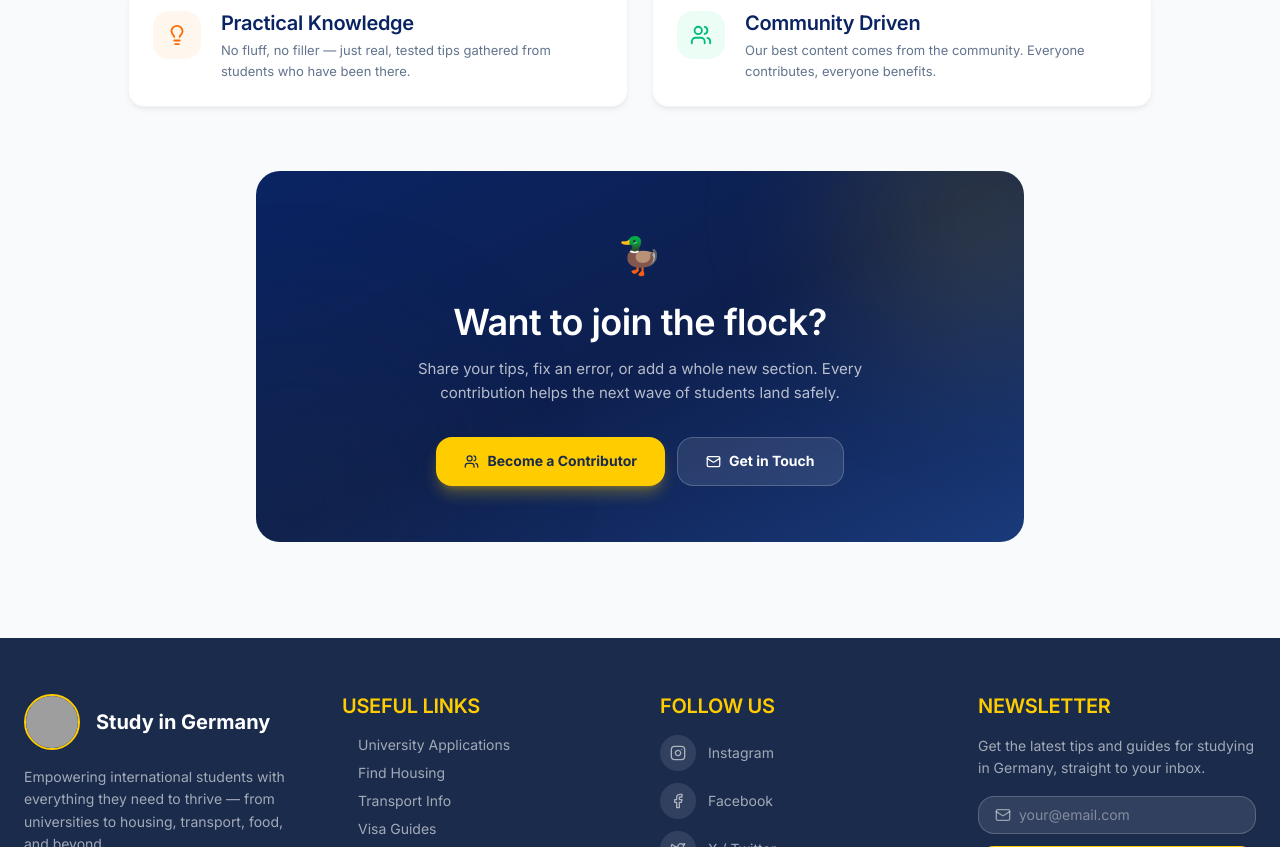
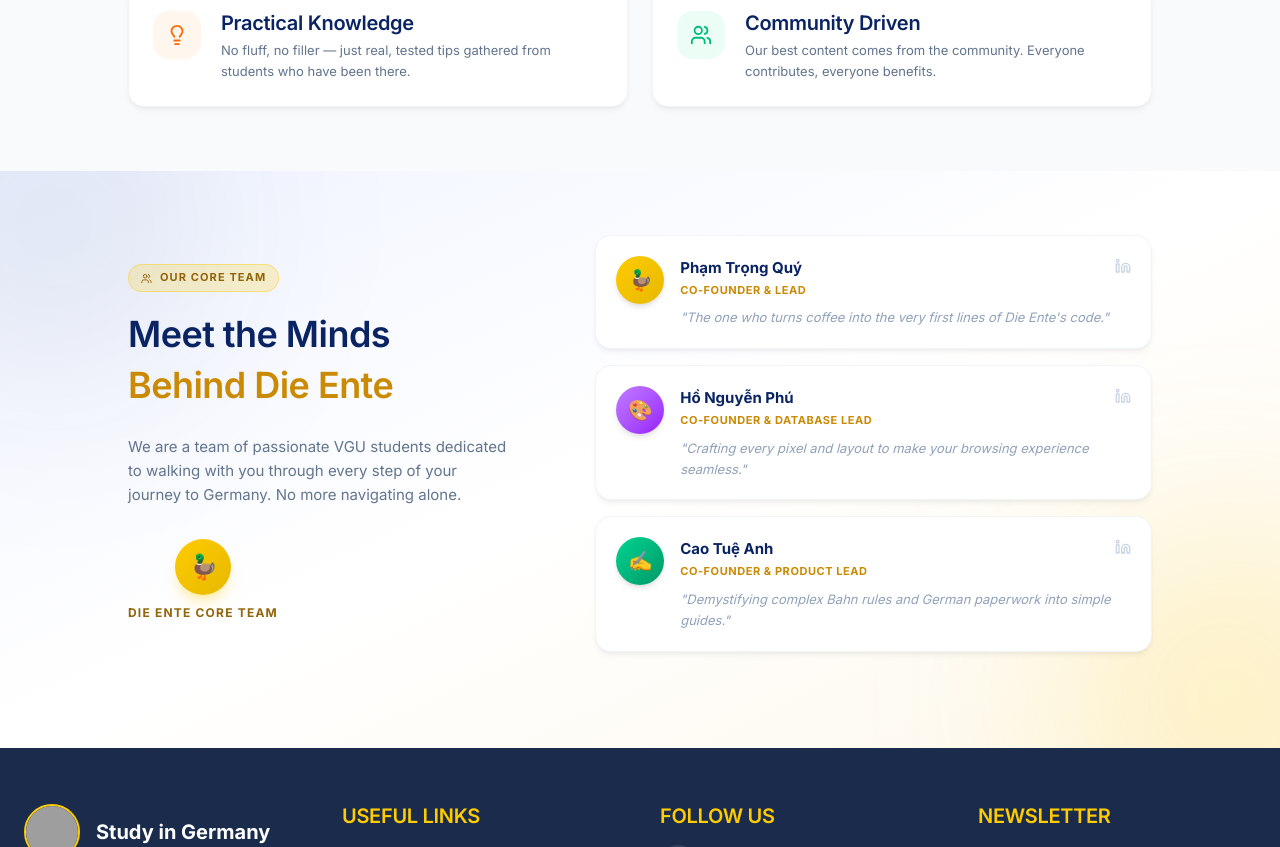
Before and after one commit to QuillenCookies/vgu-study-in-germany, a React (Vite) app in the folder frontend/: page /about in a window 1280 px wide. Shown: the part 1473-2320 px from the top of the page. Built offline with nearby package versions, Linux system fonts and the light colour scheme; grey boxes are pictures that could not be loaded; a web font is replaced by a local one.

Commit message:
Change Transition at the bottom of Herosection and Content Core team in About us Page

```diff
--- a/frontend/src/components/pages/home/sections/HeroSection.tsx
+++ b/frontend/src/components/pages/home/sections/HeroSection.tsx
@@ -39,7 +39,11 @@ const HeroSection: React.FC = () => {
                 style={{ background: `linear-gradient(to bottom, ${MIDNIGHT}CC, ${MIDNIGHT}99, ${MIDNIGHT}CC)` }}
                 aria-hidden="true"
             />
-            <div className="absolute inset-0 bg-gradient-to-t from-black/60 via-transparent to-transparent" aria-hidden="true" />
+            <div
+                className="absolute inset-0"
+                style={{ background: 'linear-gradient(to top, #0A1525DD 0%, transparent 45%)' }}
+                aria-hidden="true"
+            />
             <div
                 className="absolute inset-0 pointer-events-none z-[1]"
                 style={{ background: 'linear-gradient(to right, #0D1226 0%, #0D1226CC 8%, transparent 50%)' }}
--- a/frontend/src/lib/translations.ts
+++ b/frontend/src/lib/translations.ts
@@ -144,12 +144,12 @@ export const translations = {
     mentorsTitle:  { EN: 'Meet the Alpha Ducks', DE: 'Treffe die Alpha-Enten', VN: 'Gặp gỡ đàn vịt tiên phong' },
     mentorsSlogan: { EN: 'They swam the ocean, survived white winters and endless Anmeldung queues. Follow their wingbeats!', DE: 'Sie haben den Ozean durchquert, weiße Winter und endlose Anmeldeschlangen überlebt. Folge ihren Flügelschlägen!', VN: 'Họ đã bơi qua đại dương, sống sót qua những mùa đông tuyết trắng và những hàng dài chờ Anmeldung. Đừng ngần ngại bám theo sải cánh của họ!' },
     mentorsCTA:    { EN: 'Join the Alpha Duck Squad', DE: 'Dem Alpha-Enten-Kader beitreten', VN: 'Gia nhập đội ngũ Vịt Đầu Đàn ngay' },
-    duckBadge0:    { EN: 'Visa Pathfinder', DE: 'Visa-Pfadfinder', VN: 'Kẻ thuần hóa Visa' },
-    duckBadge1:    { EN: 'Survival Expert', DE: 'Überlebensexperte', VN: 'Chuyên Gia Sinh Tồn' },
-    duckBadge2:    { EN: 'Culture Guide', DE: 'Kulturführer', VN: 'Nhà Khám Phá Văn Hóa' },
-    duckQuote0:    { EN: "Don't fear the cold water, just make sure you paddle at the right rhythm.", DE: 'Fürchte das kalte Wasser nicht, paddle nur im richtigen Rhythmus.', VN: 'Đừng sợ nước lạnh, chỉ cần bạn biết cách quạt chân đúng nhịp.' },
-    duckQuote1:    { EN: "Germany isn't just beer — it's lines of code that change the world. Let me show you how to dive in!", DE: 'Deutschland ist nicht nur Bier — es sind Codezeilen, die die Welt verändern. Lass mich zeigen, wie du eintauchst!', VN: 'Đức không chỉ có bia, Đức còn có những dòng code thay đổi thế giới. Để mình chỉ bạn cách nhập cuộc!' },
-    duckQuote2:    { EN: 'Germany is most beautiful when you find yourself in its museums and afternoons by the Rhine.', DE: 'Deutschland ist am schönsten, wenn du dich in seinen Museen und Nachmittagen am Rhein wiederfindest.', VN: 'Nước Đức đẹp nhất là khi bạn tìm thấy tâm hồn mình trong những bảo tàng và những buổi chiều ngồi bên sông Rhine.' },
+    duckBadge0:    { EN: 'Co-Founder & Lead', DE: 'Co-Founder & Lead', VN: 'Đồng Sáng Lập & Lead' },
+    duckBadge1:    { EN: 'Co-Founder & Database Lead', DE: 'Co-Founder & Database Lead', VN: 'Đồng Sáng Lập & Database Lead' },
+    duckBadge2:    { EN: 'Co-Founder & Product Lead', DE: 'Co-Founder & Product Lead', VN: 'Đồng Sáng Lập & Product Lead' },
+    duckQuote0:    { EN: "The one who turns coffee into the very first lines of Die Ente's code.", DE: "The one who turns coffee into the very first lines of Die Ente's code.", VN: 'Người biến cà phê thành những dòng code đầu tiên của Die Ente.' },
+    duckQuote1:    { EN: 'Crafting every pixel and layout to make your browsing experience seamless.', DE: 'Crafting every pixel and layout to make your browsing experience seamless.', VN: 'Chăm chút từng pixel để trải nghiệm duyệt web của bạn thật mượt mà.' },
+    duckQuote2:    { EN: 'Demystifying complex Bahn rules and German paperwork into simple guides.', DE: 'Demystifying complex Bahn rules and German paperwork into simple guides.', VN: 'Biến những quy tắc Bahn phức tạp và thủ tục Đức thành hướng dẫn dễ hiểu.' },
     quackSwimStats:{ EN: 'Has swum through:', DE: 'Geschwommen durch:', VN: 'Đã bơi qua:' },
     // Section 5 — Daily Quacks
     quacksBadge:   { EN: '📢 Daily Quacks', DE: '📢 Tägliche Quacks', VN: '📢 Tin Vịt Hàng Ngày' },
@@ -160,9 +160,9 @@ export const translations = {
     quack3:        { EN: 'Register your address within 14 days of arrival. No Anmeldung = no bank account, no SIM card, no peace of mind. Priority #1.', DE: 'Melde deine Adresse innerhalb von 14 Tagen nach Ankunft an. Ohne Anmeldung = kein Bankkonto, keine SIM-Karte, keine Ruhe. Priorität #1.', VN: 'Đăng ký địa chỉ trong vòng 14 ngày sau khi đến. Không có Anmeldung = không có tài khoản ngân hàng, không có SIM, không có yên bình.' },
     quack4:        { EN: 'Germans separate trash into 4+ bins. Yellow bag for plastic, blue bin for paper, glass sorted by color. Welcome to the system.', DE: 'Deutsche trennen Müll in 4+ Behälter. Gelber Sack für Plastik, blaue Tonne für Papier, Glas nach Farbe sortiert. Willkommen im System.', VN: 'Người Đức phân loại rác thành 4+ loại. Túi vàng cho nhựa, thùng xanh cho giấy, thủy tinh theo màu. Chào mừng đến với hệ thống.' },
     quack5:        { EN: 'A Bahncard 25 pays for itself in one long-distance trip. Do the math, young duck, and save those precious Euros.', DE: 'Eine Bahncard 25 amortisiert sich bei einer Fernreise. Rechne nach, junges Entlein, und spare diese wertvollen Euros.', VN: 'Bahncard 25 hoàn vốn chỉ trong một chuyến đi dài. Tính toán đi, chú vịt trẻ, và tiết kiệm những đồng Euro quý giá đó.' },
-    duckTitle0:    { EN: 'Visa Taming · Bureaucracy Slayer', DE: 'Visa-Zähmung · Bürokratie-Töter', VN: 'Thuần hóa Visa · Diệt Thủ Tục' },
-    duckTitle1:    { EN: 'Code Wizard · WG Hunter', DE: 'Code-Zauberer · WG-Jäger', VN: 'Phù Thủy Code · Thợ Săn WG' },
-    duckTitle2:    { EN: 'Museum Pilgrim · Rhine Walker', DE: 'Museum-Pilger · Rhein-Wanderer', VN: 'Hành Hương Bảo Tàng · Dạo Bờ Rhine' },
+    duckTitle0:    { EN: 'Co-Founder & Lead', DE: 'Co-Founder & Lead', VN: 'Đồng Sáng Lập & Lead' },
+    duckTitle1:    { EN: 'Co-Founder & Database Lead', DE: 'Co-Founder & Database Lead', VN: 'Đồng Sáng Lập & Database Lead' },
+    duckTitle2:    { EN: 'Co-Founder & Product Lead', DE: 'Co-Founder & Product Lead', VN: 'Đồng Sáng Lập & Product Lead' },
     duckSurvival:  { EN: 'Survival Rate', DE: 'Überlebensrate', VN: 'Tỷ lệ sống sót' },
     duckWinters:   { EN: 'Winters Survived', DE: 'Winter überlebt', VN: 'Mùa đông đã sống sót' },
     // Section 6 — The Nest CTA
--- a/frontend/src/pages/AboutUsPage.tsx
+++ b/frontend/src/pages/AboutUsPage.tsx
@@ -1,7 +1,7 @@
 import React, { useLayoutEffect } from 'react';
 import { motion } from 'framer-motion';
 import type { Variants } from 'framer-motion';
-import { ArrowLeft, Heart, Users, Globe, BookOpen, Lightbulb, Mail } from 'lucide-react';
+import { ArrowLeft, Heart, Users, Globe, BookOpen, Lightbulb, Linkedin } from 'lucide-react';
 import { Link } from 'react-router-dom';
 import Navbar from '../components/Navbar';
 
@@ -53,6 +53,33 @@ const STATS = [
   { value: '6', label: 'Guide Sections' },
   { value: '3', label: 'Languages' },
   { value: '100%', label: 'Student Built' },
+];
+
+const TEAM = [
+  {
+    emoji: '🦆',
+    gradient: 'from-[#FFCC00] to-[#e6b800]',
+    name: 'Phạm Trọng Quý',
+    role: 'Co-Founder & Lead',
+    funFact: 'The one who turns coffee into the very first lines of Die Ente\'s code.',
+    linkedin: '#',
+  },
+  {
+    emoji: '🎨',
+    gradient: 'from-purple-400 to-purple-600',
+    name: 'Hồ Nguyễn Phú',
+    role: 'Co-Founder & Database Lead',
+    funFact: 'Crafting every pixel and layout to make your browsing experience seamless.',
+    linkedin: '#',
+  },
+  {
+    emoji: '✍️',
+    gradient: 'from-emerald-400 to-emerald-600',
+    name: 'Cao Tuệ Anh',
+    role: 'Co-Founder & Product Lead',
+    funFact: 'Demystifying complex Bahn rules and German paperwork into simple guides.',
+    linkedin: '#',
+  },
 ];
 
 // ── MAIN PAGE ────────────────────────────────────────────────────────────────
@@ -258,45 +285,89 @@ const AboutUsPage: React.FC = () => {
           </section>
 
           {/* ══════════════════════════════════════════
-              SECTION 5 — CTA
+              SECTION 5 — MEET THE TEAM
           ══════════════════════════════════════════ */}
-          <section className="px-4 pb-24">
-            <div className="max-w-3xl mx-auto">
+          <section className="relative overflow-hidden bg-gradient-to-br from-[#f0f4ff] via-white to-[#fdf8ec] pt-16 pb-24 px-6">
+            {/* Subtle gold glow bottom-right */}
+            <div className="absolute bottom-0 right-0 w-80 h-80 translate-x-1/3 translate-y-1/3 rounded-full bg-[#FFCC00]/20 blur-[100px] pointer-events-none" />
+            {/* Subtle blue glow top-left */}
+            <div className="absolute top-0 left-0 w-80 h-80 -translate-x-1/3 -translate-y-1/3 rounded-full bg-[#0a2463]/8 blur-[100px] pointer-events-none" />
+
+            <div className="relative z-10 max-w-5xl mx-auto flex flex-col lg:flex-row gap-12 lg:gap-16 items-center">
+
+              {/* Left column — text */}
               <motion.div
-                initial={{ opacity: 0, y: 24 }}
-                whileInView={{ opacity: 1, y: 0 }}
+                initial={{ opacity: 0, x: -24 }}
+                whileInView={{ opacity: 1, x: 0 }}
                 viewport={{ once: true }}
                 transition={{ duration: 0.6 }}
-                className="bg-gradient-to-br from-[#0a2463] via-[#0d1f4e] to-[#1a3a7a] rounded-3xl p-10 sm:p-14 text-center relative overflow-hidden"
+                className="lg:w-[42%] text-center lg:text-left"
               >
-                <div className="absolute top-0 right-0 w-64 h-64 -translate-y-1/3 translate-x-1/3 rounded-full bg-[#FFCC00]/15 blur-[80px] pointer-events-none" />
-                <div className="absolute bottom-0 left-0 w-64 h-64 translate-y-1/3 -translate-x-1/3 rounded-full bg-[#1A2B4C]/40 blur-[80px] pointer-events-none" />
+                <span className="inline-flex items-center gap-2 mb-5 px-3 py-1 rounded-full bg-[#FFCC00]/20 border border-[#FFCC00]/40 text-[#92650a] text-[11px] font-bold uppercase tracking-widest">
+                  <Users size={11} /> Our Core Team
+                </span>
 
-                <div className="relative z-10">
-                  <span className="text-4xl mb-4 block">🦆</span>
-                  <h2 className="text-2xl sm:text-3xl font-extrabold text-white mb-3">
-                    Want to join the flock?
+                <h2 className="text-3xl sm:text-4xl font-extrabold text-[#0a2463] leading-tight mb-5">
+                  Meet the Minds<br />
+                  <span className="text-[#CA8A04]">Behind Die Ente</span>
                 </h2>
-                  <p className="text-white/70 text-[15px] mb-8 max-w-md mx-auto leading-relaxed">
-                    Share your tips, fix an error, or add a whole new section. Every contribution helps
-                    the next wave of students land safely.
+
+                <p className="text-slate-500 text-[15px] leading-relaxed mb-8 max-w-sm mx-auto lg:mx-0">
+                  We are a team of passionate VGU students dedicated to walking with you through every step of your journey to Germany. No more navigating alone.
                 </p>
-                  <div className="flex flex-col sm:flex-row gap-3 justify-center">
-                    <Link
-                      to="/contributors"
-                      className="inline-flex items-center justify-center gap-2 px-7 py-3 rounded-xl bg-[#FFCC00] hover:bg-[#e6b800] text-[#1A2B4C] font-bold text-[14px] shadow-lg shadow-[#FFCC00]/30 transition-all duration-200 hover:scale-105 active:scale-95"
+
+                <div className="inline-flex flex-col items-center gap-2">
+                  <div className="w-14 h-14 rounded-full bg-gradient-to-br from-[#FFCC00] to-[#e6b800] flex items-center justify-center text-2xl shadow-lg shadow-[#FFCC00]/30">
+                    🦆
+                  </div>
+                  <span className="text-[#92650a] text-[12px] font-bold tracking-widest uppercase">Die Ente Core Team</span>
+                </div>
+              </motion.div>
+
+              {/* Right column — cards */}
+              <motion.div
+                variants={stagger}
+                initial="hidden"
+                whileInView="show"
+                viewport={{ once: true }}
+                className="lg:w-[58%] w-full grid grid-cols-1 gap-4"
               >
-                      <Users size={15} /> Become a Contributor
-                    </Link>
+                {TEAM.map((member) => (
+                  <motion.div
+                    key={member.name}
+                    variants={fadeUp}
+                    className="flex items-start gap-4 bg-white border border-slate-100 rounded-2xl p-5 shadow-md shadow-black/5 hover:shadow-lg hover:shadow-black/8 transition-shadow duration-200"
+                  >
+                    {/* Avatar */}
+                    <div className={`shrink-0 w-12 h-12 rounded-full bg-gradient-to-br ${member.gradient} flex items-center justify-center text-xl shadow-md`}>
+                      {member.emoji}
+                    </div>
+
+                    {/* Content */}
+                    <div className="flex-1 min-w-0">
+                      <div className="flex items-start justify-between gap-2">
+                        <div>
+                          <p className="text-[#0a2463] font-bold text-[15px] leading-tight">{member.name}</p>
+                          <p className="text-[#CA8A04] text-[11px] font-bold uppercase tracking-wider mt-0.5">{member.role}</p>
+                        </div>
                         <a
-                      href="mailto:hello@vgu-ente.de"
-                      className="inline-flex items-center justify-center gap-2 px-7 py-3 rounded-xl bg-white/10 hover:bg-white/20 border border-white/20 text-white font-bold text-[14px] transition-all duration-200"
+                          href={member.linkedin}
+                          target="_blank"
+                          rel="noopener noreferrer"
+                          className="shrink-0 text-slate-300 hover:text-[#0a2463] transition-colors duration-200 mt-0.5"
+                          aria-label={`${member.name} on LinkedIn`}
                         >
-                      <Mail size={15} /> Get in Touch
+                          <Linkedin size={16} />
                         </a>
                       </div>
+                      <p className="text-slate-400 text-[13px] italic leading-relaxed mt-2">
+                        "{member.funFact}"
+                      </p>
                     </div>
                   </motion.div>
+                ))}
+              </motion.div>
+
             </div>
           </section>
 
```
Also changed, not shown: frontend/src/components/pages/home/sections/FloatingOrbMentorSection.tsx (+4 -4 lines), frontend/src/components/pages/home/sections/HeroTransitionSection.tsx (+21 -12 lines), frontend/src/components/pages/home/sections/NestSection.tsx (+14 -23 lines), frontend/src/components/pages/home/ui/design_tokens.tsx (+22 -13 lines). Lines whose indentation alone changed are shown as unchanged.
